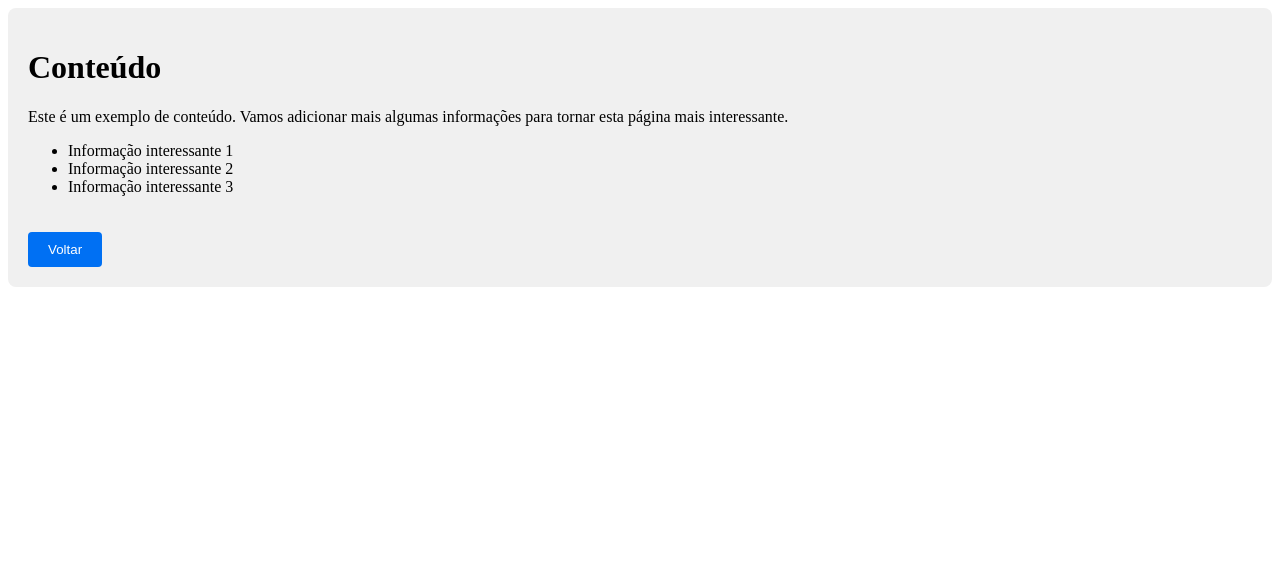
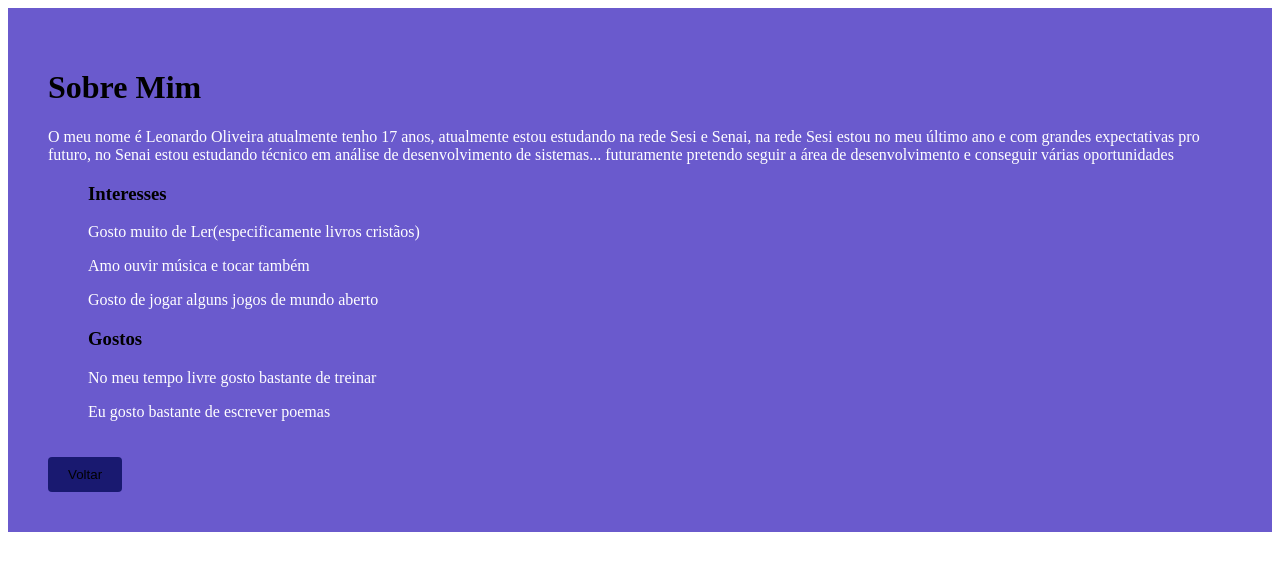
Before and after one commit to PedroLeoo07/Page_Next.JS, a Next.js app: page /conteudo in a window 1280 px wide. Shown: the top 570 px of the page. Built offline with nearby package versions, Linux system fonts and the light colour scheme.

Commit message:
style: change in texts and stylization

```diff
--- a/pages/conteudo.jsx
+++ b/pages/conteudo.jsx
@@ -10,12 +10,23 @@ export default function Conteudo() {
 
     return (
         <div className={styles.conteudo}>
-            <h1>Conteúdo</h1>
-            <p>Este é um exemplo de conteúdo. Vamos adicionar mais algumas informações para tornar esta página mais interessante.</p>
+            <h1 className={styles.title}>Sobre Mim</h1>
+            <p className={styles.p}>O meu nome é Leonardo Oliveira atualmente tenho 17 anos, atualmente
+            estou estudando na rede Sesi e Senai, na rede Sesi estou no
+            meu último ano e com grandes expectativas pro futuro, no
+            Senai estou estudando técnico em análise de desenvolvimento de sistemas...
+            futuramente pretendo seguir a área de desenvolvimento e conseguir várias oportunidades
+            </p>
             <ul>
-                <li>Informação interessante 1</li>
-                <li>Informação interessante 2</li>
-                <li>Informação interessante 3</li>
+                <h3 className={styles.title}>Interesses</h3>
+                <p className={styles.p}>Gosto muito de Ler(especificamente livros cristãos)</p>
+                <p className={styles.p}>Amo ouvir música e tocar também</p>
+                <p className={styles.p}>Gosto de jogar alguns jogos de mundo aberto</p>
+            </ul>
+            <ul>
+                <h3 className={styles.title}>Gostos</h3>
+                <p className={styles.p}>No meu tempo livre gosto bastante de treinar</p>
+                <p className={styles.p}>Eu gosto bastante de escrever poemas</p>
             </ul>
             <button className={styles.button} onClick={goBack}>Voltar</button>
         </div>
--- a/styles/Conteudo.module.css
+++ b/styles/Conteudo.module.css
@@ -1,14 +1,17 @@
+@import url('https://fonts.googleapis.com/css2?family=Ubuntu:ital,wght@0,300;0,400;0,500;0,700;1,300;1,400;1,500;1,700&display=swap');
+
 .conteudo {
-    padding: 20px;
-    background-color: #f0f0f0;
-    border-radius: 8px;
+    background-color: slateblue;
+    color: white;
+    padding: 40px;
 }
+
 
 .button {
     margin-top: 20px;
     padding: 10px 20px;
-    background-color: #0070f3;
-    color: white;
+    background-color: midnightblue;
+    color: rgb(0, 0, 0);
     border: none;
     border-radius: 4px;
     cursor: pointer;
@@ -17,3 +20,14 @@
 .button:hover {
     background-color: #005bb5;
 }
+
+.title{
+    color: black;
+}
+
+.p{
+  color: white;
+  font: 900;
+  font-style: inherit;
+  font-display: 20px;
+}
```
Also changed, not shown: styles/Home.module.css (+6 -4 lines), styles/Input.module.css (+6 -4 lines).
